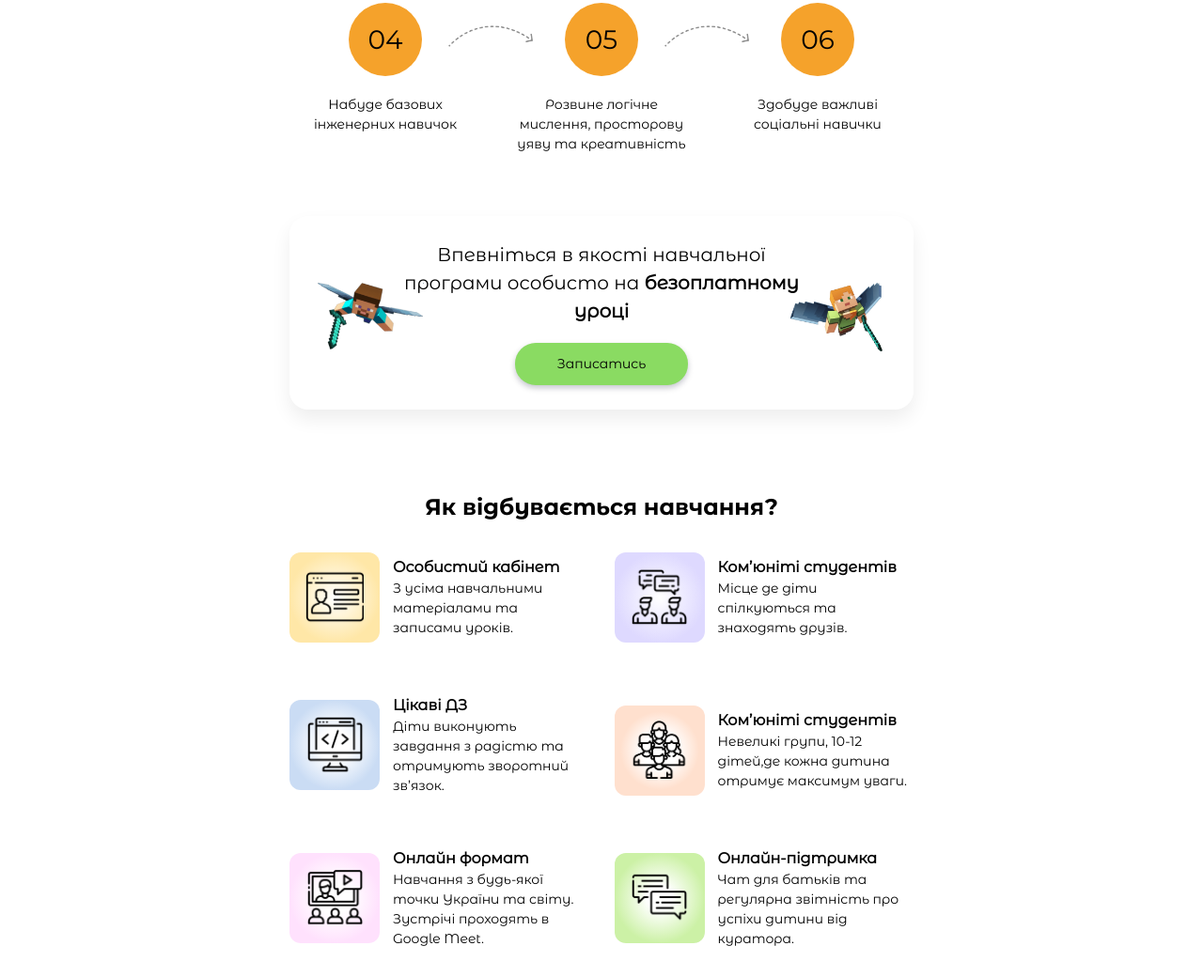
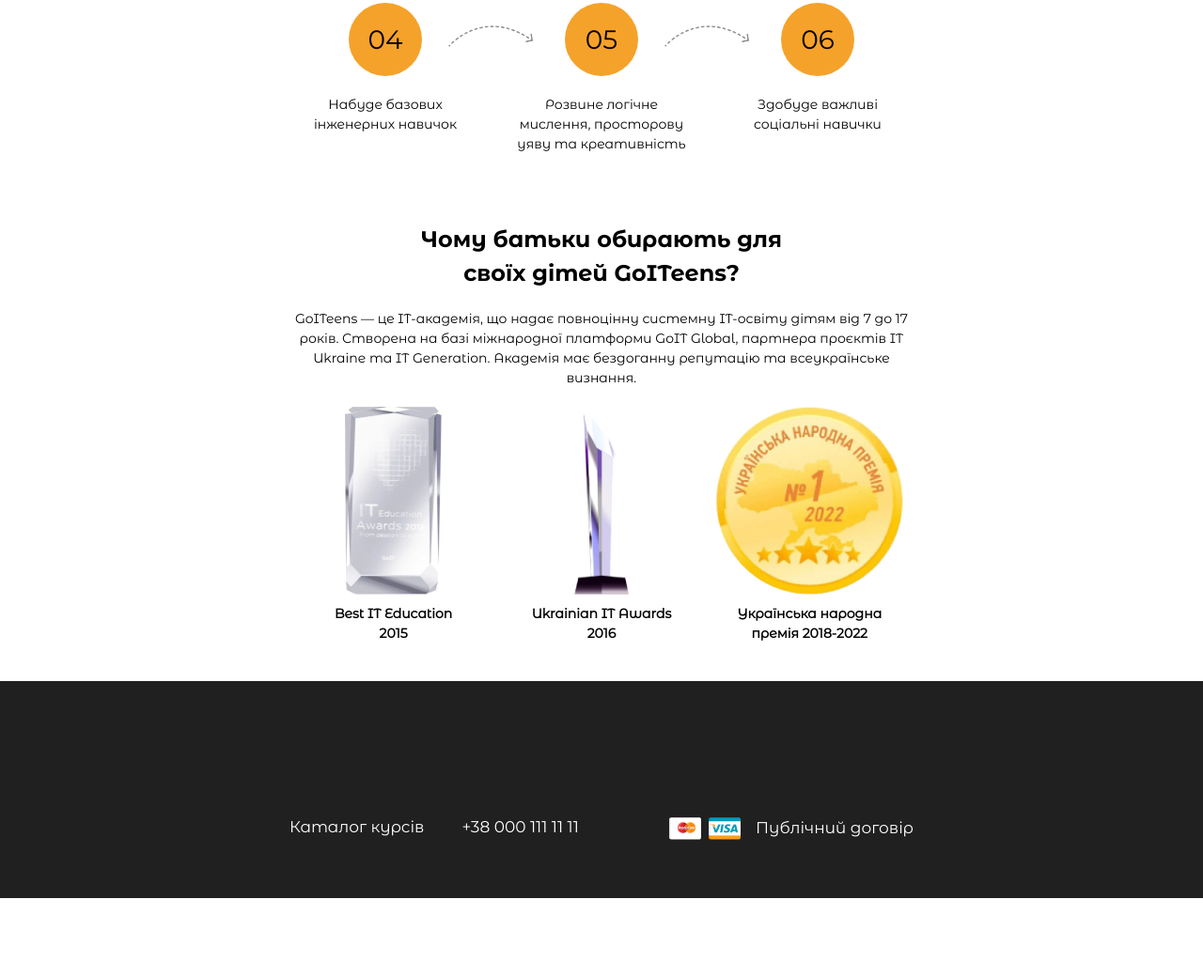
Before and after one commit to TurchynykOleksii/minecraft, a website: page src/html/pages/index.html in a window 1280 px wide. Shown: the part 4078-5118 px from the top of the page at 94% size. After the commit the page ends 5034 px from the top, so only its background shows below. Drawn offline with nearby package versions, Linux system fonts and the light colour scheme; files that its build step writes are made by us from their sources; files whose address does not match are found by name; a web font is replaced by a local one.

Commit message:
Choice and questions (#17)
* add foto

* add awards

* awards done

---------

Co-authored-by: TurchynykOleksii <105796938+TurchynykOleksii@users.noreply.github.com>

```diff
--- a/src/assets/scss/layouts/awards.scss
+++ b/src/assets/scss/layouts/awards.scss
@@ -0,0 +1,90 @@
+.mncrft__awards {
+  padding-bottom: 33px;
+  padding-top: 33px;
+  @include mq(tablet) {
+    padding-bottom: 40px;
+    padding-top: 40px;
+  }
+  @include mq(desktop) {
+    padding-bottom: 60px;
+    padding-top: 60px;
+  }
+  .mncrft__container {
+    display: flex;
+    flex-direction: column;
+    align-items: center;
+
+    h2 {
+      font-family: var(--font-bold);
+      font-size: 20px;
+      text-align: center;
+      margin-bottom: 20px;
+      @include mq(tablet) {
+        font-size: 24px;
+        max-width: 440px;
+      }
+      @include mq(desktop) {
+        font-size: 40px;
+        max-width: 600px;
+      }
+    }
+
+    p {
+      font-size: 12px;
+      text-align: center;
+      margin-bottom: 15px;
+      @include mq(tablet) {
+        font-size: 14px;
+        margin-bottom: 20px;
+      }
+      @include mq(desktop) {
+        font-size: 16px;
+        margin-bottom: 90px;
+        max-width: 810px;
+      }
+    }
+
+    ul {
+      display: flex;
+      align-items: center;
+      justify-content: space-between;
+      @include mq(tablet) {
+        width: 100%;
+      }
+
+      li {
+        flex-basis: 30%;
+        display: flex;
+        flex-direction: column;
+        align-items: center;
+        @include mq(tablet) {
+          flex-basis: 50%;
+        }
+
+        img {
+          max-height: 110px;
+          margin-bottom: 10px;
+          @include mq(tablet) {
+            max-height: 200px;
+          }
+          @include mq(desktop) {
+            max-height: 300px;
+          }
+        }
+
+        h3 {
+          font-size: 12px;
+          text-align: center;
+          @include mq(tablet) {
+            font-size: 14px;
+            max-width: 155px;
+          }
+          @include mq(desktop) {
+            font-size: 24px;
+            max-width: 270px;
+          }
+        }
+      }
+    }
+  }
+}
--- a/src/assets/scss/main.scss
+++ b/src/assets/scss/main.scss
@@ -22,4 +22,5 @@
 @import './layouts/teens-helps';
 @import './layouts/learn';
 @import './layouts/learning-happens';
+@import './layouts/awards';
 @import './layouts/footer';
--- a/src/html/pages/index.html
+++ b/src/html/pages/index.html
@@ -3,8 +3,8 @@
 <main>
   {% include 'sections/hero.html' %}{% include 'sections/best.html' %}{% include
   'sections/minecraft.html' %}{% include 'sections/free-lesson.html' %}{%
-  include 'sections/teens-helps.html' %}{%include 'sections/learn.html' %}
-  {%include 'sections/learning-happens.html' %}
+  include 'sections/teens-helps.html' %}{%include 'sections/learn.html'
+  %}{%include 'sections/awards.html' %}
 </main>
 
 {% include 'footer.html' %} {% endblock %}
--- a/src/html/partials/sections/awards.html
+++ b/src/html/partials/sections/awards.html
@@ -1,5 +1,5 @@
 <section class="mncrft__awards">
-  <div class="container">
+  <div class="mncrft__container container">
     <h2>Чому батьки обирають для своїх дітей GoITeens?</h2>
     <p>
       GoITeens — це IT-академія, що надає повноцінну системну IT-освіту дітям
@@ -7,12 +7,14 @@
       партнера проєктів IT Ukraine та IT Generation. Академія має бездоганну
       репутацію та всеукраїнське визнання.
     </p>
-    <ul>
+
+    <ul class="list">
+
       <li>
         <img
           loading="lazy"
           alt="нагорода Best IT Education 2015"
-          src="<?= get_template_directory_uri() ?>/assets/images/minecraft-7-12/award-1.png"
+          src="./assets/images/award-1.png"
         />
         <h3>Best IT Education 2015</h3>
       </li>
@@ -20,7 +22,7 @@
         <img
           loading="lazy"
           alt="Ukrainian IT Awards 2016"
-          src="<?= get_template_directory_uri() ?>/assets/images/minecraft-7-12/award-2.png"
+          src="./assets/images/award-2.png"
         />
         <h3>Ukrainian IT Awards 2016</h3>
       </li>
@@ -28,7 +30,9 @@
         <img
           loading="lazy"
           alt="нагорода Українська народна премія 2018-2022"
-          src="<?= get_template_directory_uri() ?>/assets/images/minecraft-7-12/award-3.png"
+
+          src="./assets/images/award-3.png"
+
         />
         <h3>Українська народна премія 2018-2022</h3>
       </li>
```
